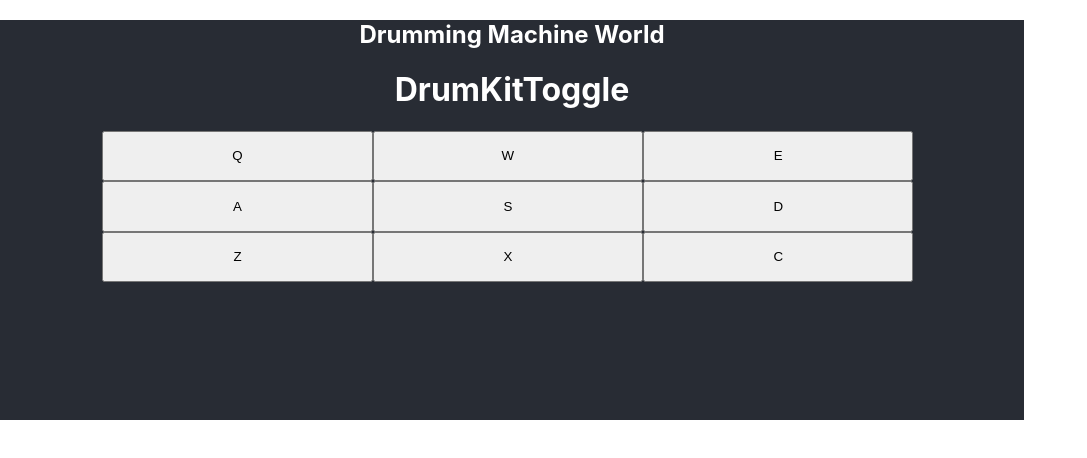
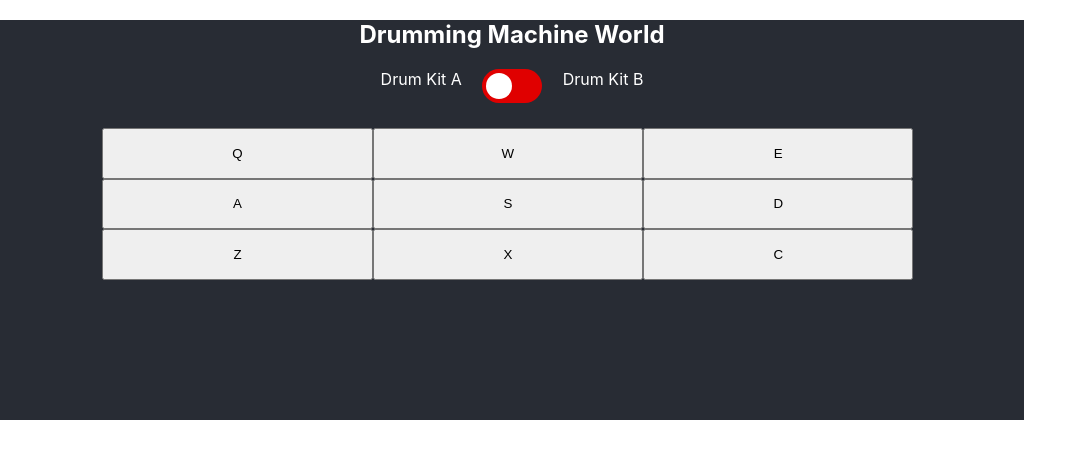
Before and after one commit to XLpacman805/drum-machine, a React (Create React App) app: page / in a window 1280 px wide. Shown: the top 458 px of the page, without its empty margins (0-1087 px from the left). Built offline with nearby package versions, Linux system fonts and the light colour scheme.

Commit message:
Created the slider UI without functionality

```diff
--- /dev/null
+++ b/src/DrumKitToggle.css
@@ -0,0 +1,73 @@
+/* The switch - the box around the slider */
+.switch {
+    position: relative;
+    display: inline-block;
+    width: 60px;
+    height: 34px;
+    margin-bottom: 2vw;
+  }
+
+  .left-of-switch {
+      display: inline-block;
+      margin-right: 2%;
+  }
+
+  .right-of-switch {
+      display: inline-block;
+      margin-left: 2%;
+  }
+
+  /* Hide default HTML checkbox */
+  .switch input {
+    opacity: 0;
+    width: 0;
+    height: 0;
+  }
+
+  /* The slider */
+  .slider {
+    position: absolute;
+    cursor: pointer;
+    top: 0;
+    left: 0;
+    right: 0;
+    bottom: 0;
+    background-color: #e00000;
+    -webkit-transition: .4s;
+    transition: .4s;
+  }
+
+  .slider:before {
+    position: absolute;
+    content: "";
+    height: 26px;
+    width: 26px;
+    left: 4px;
+    bottom: 4px;
+    background-color: white;
+    -webkit-transition: .4s;
+    transition: .4s;
+  }
+
+  input:checked + .slider {
+    background-color: #2196F3;
+  }
+
+  input:focus + .slider {
+    box-shadow: 0 0 1px #2196F3;
+  }
+
+  input:checked + .slider:before {
+    -webkit-transform: translateX(26px);
+    -ms-transform: translateX(26px);
+    transform: translateX(26px);
+  }
+
+  /* Rounded sliders */
+  .slider.round {
+    border-radius: 34px;
+  }
+
+  .slider.round:before {
+    border-radius: 50%;
+  }
--- a/src/DrumKitToggle.js
+++ b/src/DrumKitToggle.js
@@ -1,4 +1,5 @@
 import React from 'react';
+import './DrumKitToggle.css'
 
 class DrumKitToggle extends React.Component {
     constructor(props) {
@@ -9,7 +10,12 @@ class DrumKitToggle extends React.Component {
     render() {
         return (
             <div>
-                <h1>DrumKitToggle</h1>
+                <div class="left-of-switch">Drum Kit A</div>
+                <label class="switch">
+                    <input type="checkbox"></input>
+                    <span class="slider round"></span>
+                </label>
+                <div class="right-of-switch">Drum Kit B</div>
             </div>
         )
     }
```
